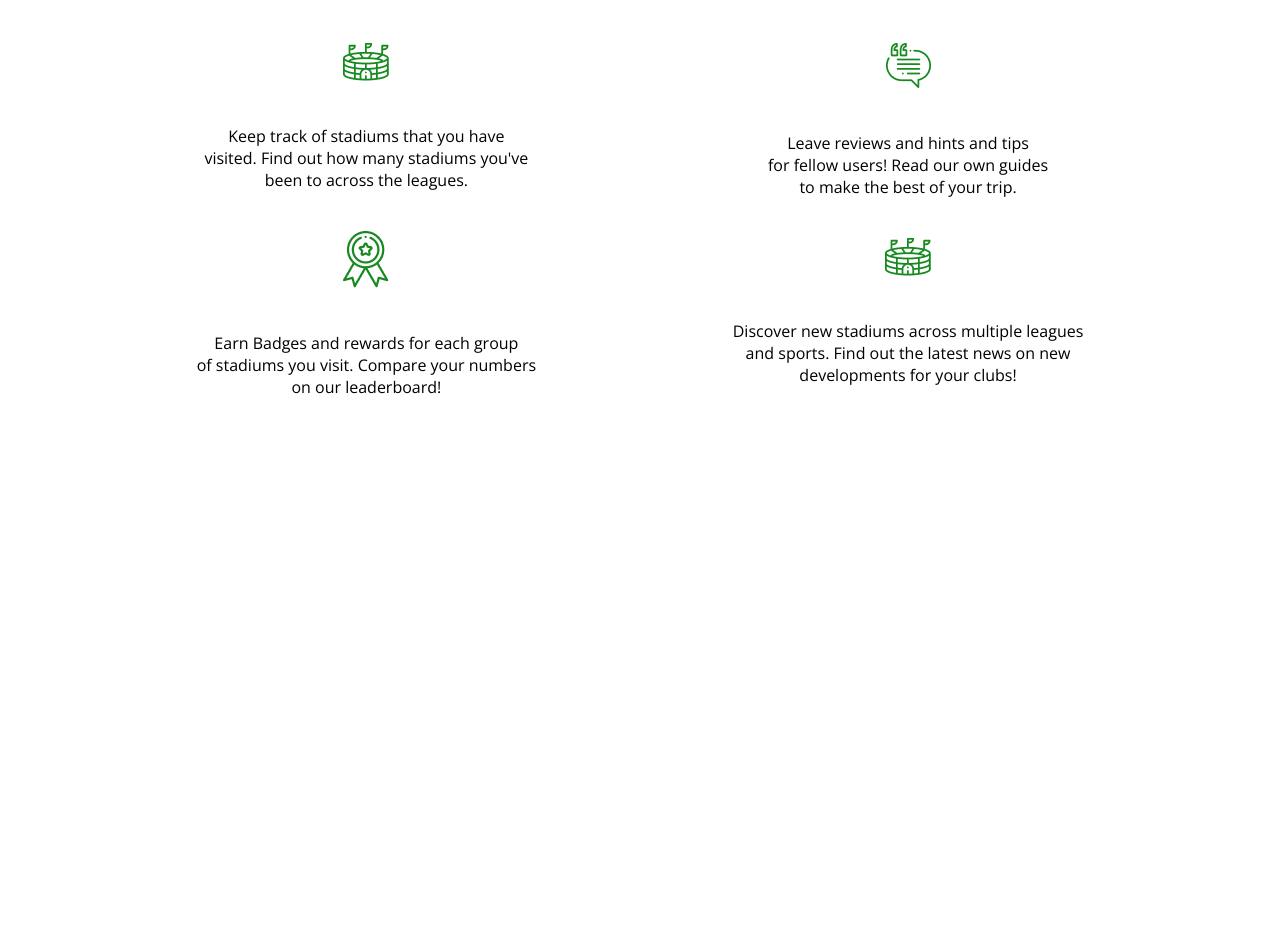
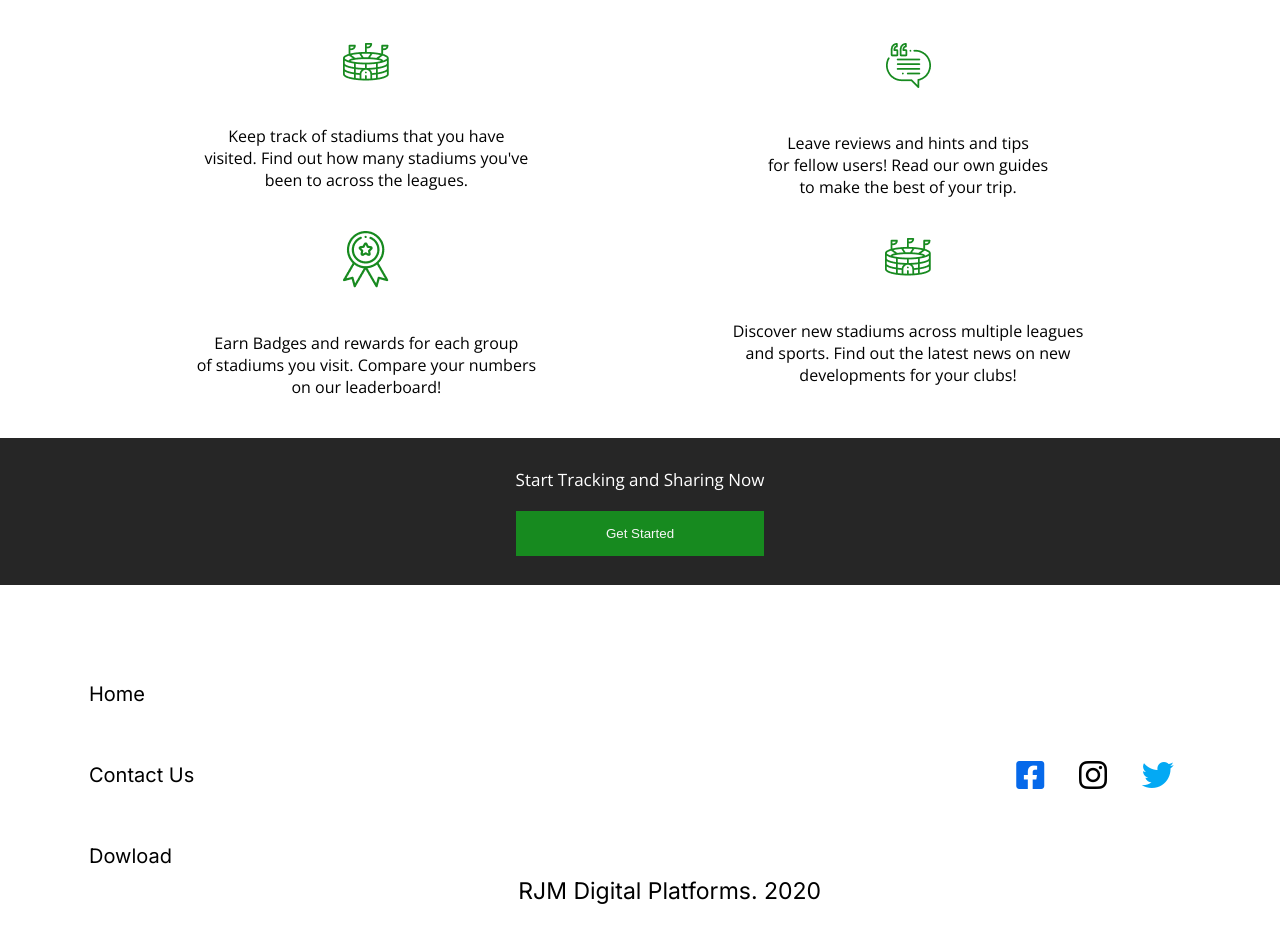
Before and after one commit to Sam-tech94/the_stadium_app, a plain HTML site: page index.html in a window 1280 px wide. Shown: the part 776-1701 px from the top of the page. Before the commit the page ends 1174 px from the top, so only its background shows below. Drawn offline with nearby package versions, Linux system fonts and the light colour scheme.

Commit message:
made a footer section with its styles as well

```diff
--- a/index.html
+++ b/index.html
@@ -4,6 +4,7 @@
   <meta charset="UTF-8">
   <meta http-equiv="X-UA-Compatible" content="IE=edge">
   <meta name="viewport" content="width=device-width, initial-scale=1.0">
+  <link rel="stylesheet" href="https://cdnjs.cloudflare.com/ajax/libs/font-awesome/6.4.0/css/all.min.css">
   <link rel="stylesheet" href="./style.css">
   <title>The Stadiums App</title>
 </head>
@@ -63,5 +64,28 @@
     </div>
   </div>
 
+  <div class="start-tracking">
+    <div>
+      <h2 class="title-start-tracking">Start Tracking and Sharing Now</h2>
+      <button class="btn-start-tracking">Get Started</button>
+    </div>
+  </div>
+
+  <div class="footer">
+    <div class="footer-nav">
+      <a href="#">Home</a>
+      <a href="#">Contact Us</a>
+      <a href="#">Dowload</a>
+    </div>
+    <div class="digital-platform">
+      <p>RJM Digital Platforms. 2020</p>
+    </div>
+    <div class="footer-icons">
+      <i class="fa-brands fa-square-facebook  fa-2xl" style="color: #0669ea;"></i>
+      <i class="fa-brands fa-instagram  fa-2xl"></i>
+      <i class="fa-brands fa-twitter  fa-2xl" style="color: #03A9F4;"></i>
+    </div>
+  </div>
+
 </body>
 </html>
--- a/style.css
+++ b/style.css
@@ -177,3 +177,81 @@ header::before {
   font-size: 16px;
   color: #000000;
 }
+
+
+.start-tracking {
+  background-color: #262626;
+  width: 100%;
+  max-width: 1920px;
+  height: 147px;
+  display: flex;
+  align-items: center;
+  justify-content: center;
+}
+
+.start-tracking div {
+  display: flex;
+  flex-direction: column;
+  align-items: center;
+  gap: 20px;
+}
+
+.title-start-tracking {
+  font-family: Open Sans;
+  font-weight: 400;
+  font-size: 17px;
+  color: #FFFFFF;
+}
+
+.btn-start-tracking {
+  padding: 15px 90px;
+  background-color: #178A1F;
+  color: #F7F7F7;
+  border: none;
+  cursor: pointer;
+}
+
+.footer {
+  width: 100%;
+  display: flex;
+  justify-content: space-around;
+  height: 300px;
+}
+
+.footer-nav {
+  display: flex;
+  flex-direction: column;
+  justify-content: space-evenly;
+}
+
+.footer-nav a {
+  font-family: Inter;
+  font-size: 20px;
+  color: #000000;
+  text-decoration: none;
+}
+
+.digital-platform {
+  display: flex;
+  align-items: flex-end;
+  /* margin-left: 80px; */
+  padding-bottom: 20px;
+}
+
+.digital-platform p {
+  font-family: Inter;
+  font-size: 23px;
+  color: #000000;
+  margin-left: 146px;
+}
+
+.footer-icons {
+  width: 15%;
+  display: flex;
+  align-items: center;
+  justify-content: space-around;
+}
+
+.footer-icons i {
+  cursor: pointer;
+}
```
